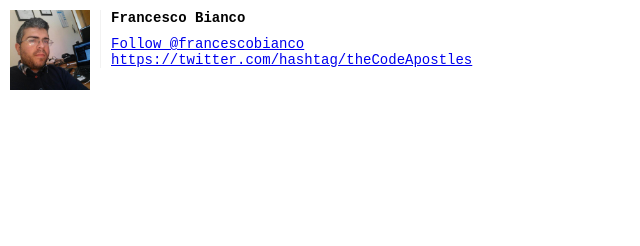
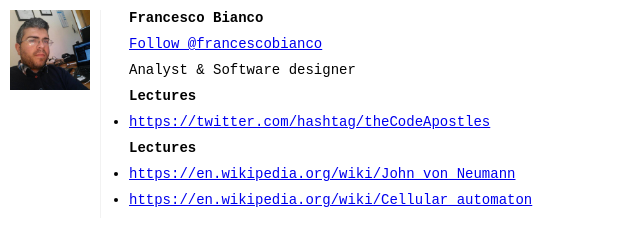
Before and after one commit to francescobianco/qbasic, a plain HTML site: page index.html in a window 1280 px wide. Shown: the whole page, without its empty margins (0-640 px from the left). Drawn offline with Linux system fonts and the light colour scheme.

Commit message:
try twitter features

```diff
--- a/index.html
+++ b/index.html
@@ -3,17 +3,41 @@
     <head>
         <meta charset="utf-8">
         <meta name="viewport" content="width=device-width, initial-scale=1, user-scalable=yes">
+        <link rel="shortcut icon" href="favicon.ico"/>
         <style>*{font-family:monospace;font-size:14px;padding:0;margin:0 0 10px 0}</style>
     </head>
     <body style="padding:10px;">
         <div style="width:80px;float:left">
             <img src="me.jpg" class="img-rounded" alt="Francesco Bianco" width="80"/>
         </div>
-<div style="width:440px;float:left;padding-left:10px;margin-left:10px;border-left:1px solid #f2f2f2">
-<h2 class="">Francesco Bianco</h2>
+        <div style="width:420px;float:left;padding-left:28px;margin-left:10px;border-left:1px solid #f2f2f2">
+            <div>
+                <h1>Francesco Bianco</h1>
                 <a href="https://twitter.com/francescobianco" class="twitter-follow-button" data-show-count="false" data-size="large">Follow @francescobianco</a>
                 <script>!function(d,s,id){var js,fjs=d.getElementsByTagName(s)[0],p=/^http:/.test(d.location)?'http':'https';if(!d.getElementById(id)){js=d.createElement(s);js.id=id;js.src=p+'://platform.twitter.com/widgets.js';fjs.parentNode.insertBefore(js,fjs);}}(document, 'script', 'twitter-wjs');</script>
+            </div>
+            <div>
+                <small>Analyst &amp; Software designer</small>
+            </div>
+            <div>
+                <h3>Lectures</h3>
+                <ul>
+                    <li>
                         <a target="_blank" href="https://twitter.com/hashtag/theCodeApostles">https://twitter.com/hashtag/theCodeApostles</a>
+                    </li>
+                </ul>
+            </div>
+            <div>
+                <h3>Lectures</h3>
+                <ul>
+                    <li>
+                        <a target="_blank" href="https://en.wikipedia.org/wiki/John_von_Neumann">https://en.wikipedia.org/wiki/John_von_Neumann</a>
+                    </li>
+                    <li>
+                        <a target="_blank" href="https://en.wikipedia.org/wiki/Cellular_automaton">https://en.wikipedia.org/wiki/Cellular_automaton</a>
+                    </li>
+                </ul>
+            </div>
         </div>
     </body>
 </html>
```
Also changed, not shown: favicon.ico (added). Lines whose indentation alone changed are shown as unchanged.
